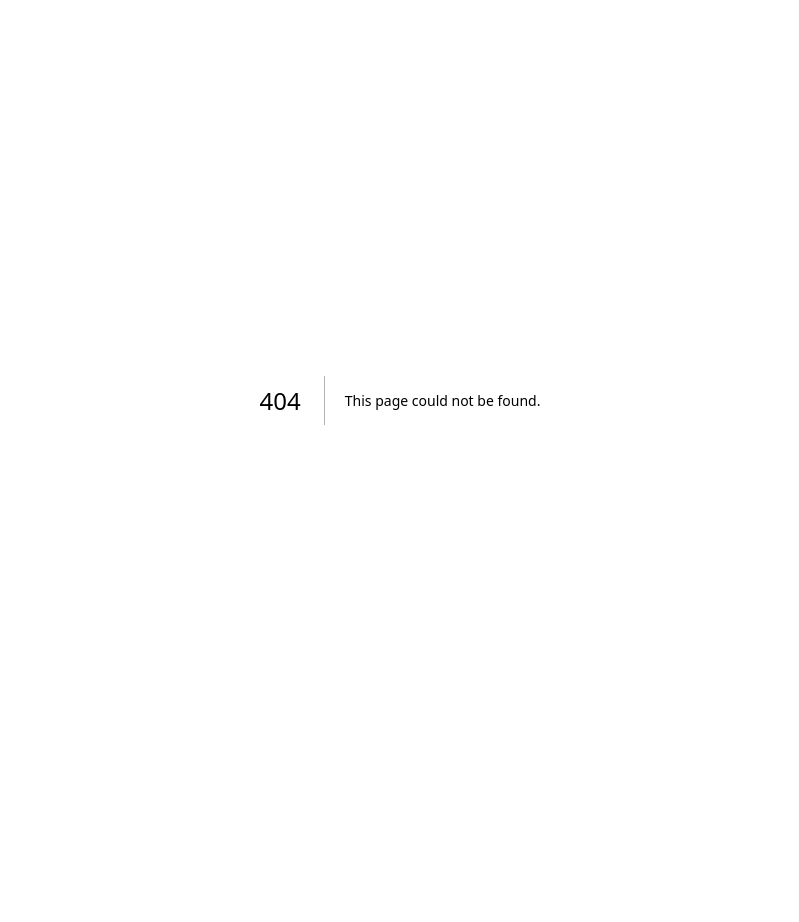
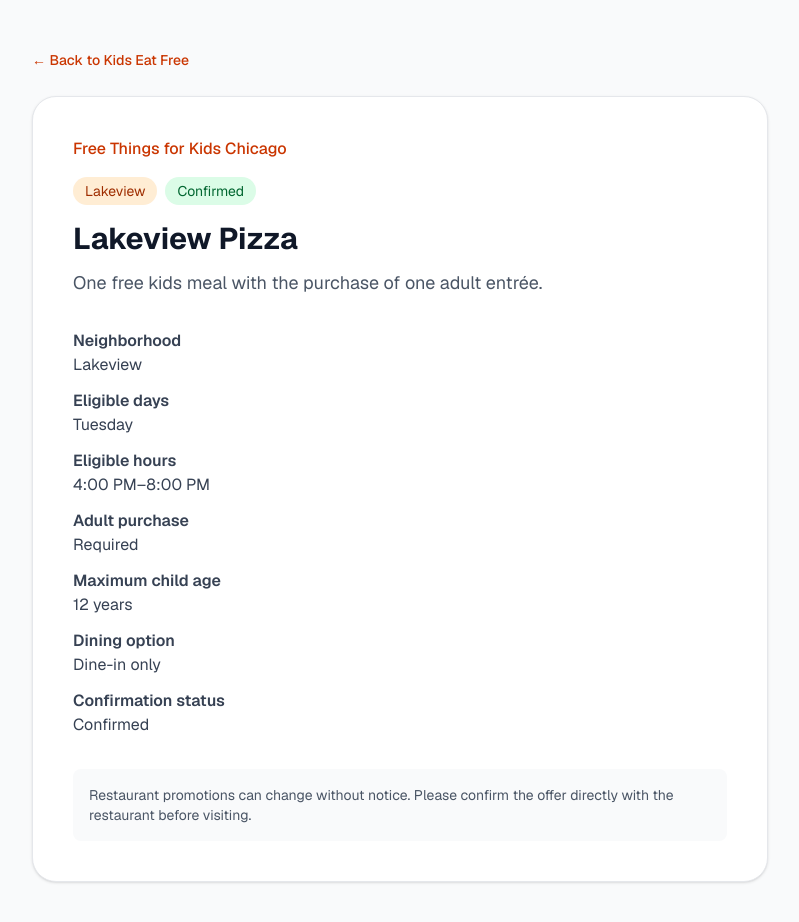
Before and after one commit to kpketanhpatel-harish/free_things_for_kids, a Next.js app: page /kids-eat-free/lakeview-pizza-tuesday in a window 1280 px wide. Before the commit this address had no page. Shown: the top 922 px of the page, without its empty margins (240-1039 px from the left). Before the commit the page ends 800 px from the top, so only its background shows below. Built offline with nearby package versions, Linux system fonts and the light colour scheme.

Commit message:
Updates with updates to activity cards, new sample activities, and new details buttons.

```diff
--- /dev/null
+++ b/src/app/activities/[id]/page.tsx
@@ -0,0 +1,112 @@
+import Link from "next/link";
+import { notFound } from "next/navigation";
+import { activities } from "@/data/activities";
+import { formatActivityDate } from "@/lib/formatActivityDate";
+
+type ActivityDetailPageProps = {
+  params: Promise<{ id: string }>;
+};
+
+export function generateStaticParams() {
+  return activities.map((activity) => ({
+    id: activity.id,
+  }));
+}
+
+export default async function ActivityDetailPage({
+  params,
+}: ActivityDetailPageProps) {
+  const { id } = await params;
+
+  const activity = activities.find((item) => item.id === id);
+
+  if (!activity) {
+    notFound();
+  }
+
+  return (
+    <main className="min-h-screen bg-gray-50">
+      <section className="mx-auto max-w-3xl px-4 py-12">
+        <Link
+          href="/activities"
+          className="text-sm font-medium text-blue-700 hover:underline focus:outline-none focus:ring-2 focus:ring-blue-500 focus:ring-offset-2"
+        >
+          ← Back to Activities
+        </Link>
+
+        <article className="mt-6 rounded-3xl border border-gray-200 bg-white p-6 shadow-sm md:p-10">
+          <p className="font-medium text-blue-700">
+            Free Things for Kids Chicago
+          </p>
+
+          <div className="mt-4 flex flex-wrap gap-2">
+            <span className="rounded-full bg-blue-100 px-3 py-1 text-sm text-blue-800">
+              {activity.neighborhood}
+            </span>
+
+            <span className="rounded-full bg-green-100 px-3 py-1 text-sm text-green-800">
+              Free
+            </span>
+          </div>
+
+          <h1 className="mt-4 text-3xl font-bold text-gray-900">
+            <span className="mr-2" aria-hidden="true">
+              {activity.icon}
+            </span>
+            {activity.title}
+          </h1>
+
+          <p className="mt-3 text-lg text-gray-600">{activity.summary}</p>
+
+          <dl className="mt-8 space-y-3 text-gray-700">
+            <div>
+              <dt className="font-semibold">Date</dt>
+              <dd>{formatActivityDate(activity.date)}</dd>
+            </div>
+
+            <div>
+              <dt className="font-semibold">Time</dt>
+              <dd>
+                {activity.startTime}
+                {activity.endTime ? `–${activity.endTime}` : ""}
+              </dd>
+            </div>
+
+            <div>
+              <dt className="font-semibold">Venue</dt>
+              <dd>{activity.venue}</dd>
+            </div>
+
+            <div>
+              <dt className="font-semibold">Neighborhood</dt>
+              <dd>{activity.neighborhood}</dd>
+            </div>
+
+            <div>
+              <dt className="font-semibold">Age group</dt>
+              <dd>{activity.ageGroup}</dd>
+            </div>
+
+            <div>
+              <dt className="font-semibold">Registration</dt>
+              <dd>
+                {activity.registrationRequired ? "Required" : "Not required"}
+              </dd>
+            </div>
+          </dl>
+
+          <div className="mt-8">
+            <a
+              href={activity.sourceUrl}
+              target="_blank"
+              rel="noreferrer"
+              className="inline-flex rounded-lg bg-blue-700 px-4 py-2 font-medium text-white transition hover:bg-blue-800 focus:outline-none focus:ring-2 focus:ring-blue-500 focus:ring-offset-2"
+            >
+              View Original Source
+            </a>
+          </div>
+        </article>
+      </section>
+    </main>
+  );
+}
--- /dev/null
+++ b/src/app/kids-eat-free/[id]/page.tsx
@@ -0,0 +1,126 @@
+import Link from "next/link";
+import { notFound } from "next/navigation";
+import { restaurantOffers } from "@/data/restaurantOffers";
+
+type RestaurantOfferDetailPageProps = {
+  params: Promise<{ id: string }>;
+};
+
+export function generateStaticParams() {
+  return restaurantOffers.map((offer) => ({
+    id: offer.id,
+  }));
+}
+
+export default async function RestaurantOfferDetailPage({
+  params,
+}: RestaurantOfferDetailPageProps) {
+  const { id } = await params;
+
+  const offer = restaurantOffers.find((item) => item.id === id);
+
+  if (!offer) {
+    notFound();
+  }
+
+  return (
+    <main className="min-h-screen bg-gray-50">
+      <section className="mx-auto max-w-3xl px-4 py-12">
+        <Link
+          href="/kids-eat-free"
+          className="text-sm font-medium text-orange-700 hover:underline focus:outline-none focus:ring-2 focus:ring-orange-500 focus:ring-offset-2"
+        >
+          ← Back to Kids Eat Free
+        </Link>
+
+        <article className="mt-6 rounded-3xl border border-gray-200 bg-white p-6 shadow-sm md:p-10">
+          <p className="font-medium text-orange-700">
+            Free Things for Kids Chicago
+          </p>
+
+          <div className="mt-4 flex flex-wrap gap-2">
+            <span className="rounded-full bg-orange-100 px-3 py-1 text-sm text-orange-800">
+              {offer.neighborhood}
+            </span>
+
+            <span
+              className={
+                offer.confirmed
+                  ? "rounded-full bg-green-100 px-3 py-1 text-sm text-green-800"
+                  : "rounded-full bg-yellow-100 px-3 py-1 text-sm text-yellow-800"
+              }
+            >
+              {offer.confirmed ? "Confirmed" : "Unconfirmed"}
+            </span>
+          </div>
+
+          <h1 className="mt-4 text-3xl font-bold text-gray-900">
+            {offer.restaurantName}
+          </h1>
+
+          <p className="mt-3 text-lg text-gray-600">{offer.offerSummary}</p>
+
+          {!offer.confirmed && (
+            <p
+              className="mt-5 rounded-lg bg-yellow-50 p-4 text-sm text-yellow-900"
+              role="alert"
+            >
+              This offer has not yet been confirmed. Contact the restaurant
+              before visiting.
+            </p>
+          )}
+
+          <dl className="mt-8 space-y-3 text-gray-700">
+            <div>
+              <dt className="font-semibold">Neighborhood</dt>
+              <dd>{offer.neighborhood}</dd>
+            </div>
+
+            <div>
+              <dt className="font-semibold">Eligible days</dt>
+              <dd>{offer.eligibleDays.join(", ")}</dd>
+            </div>
+
+            <div>
+              <dt className="font-semibold">Eligible hours</dt>
+              <dd>{offer.eligibleHours}</dd>
+            </div>
+
+            <div>
+              <dt className="font-semibold">Adult purchase</dt>
+              <dd>
+                {offer.adultPurchaseRequired ? "Required" : "Not required"}
+              </dd>
+            </div>
+
+            <div>
+              <dt className="font-semibold">Maximum child age</dt>
+              <dd>
+                {offer.maximumChildAge
+                  ? `${offer.maximumChildAge} years`
+                  : "Not specified"}
+              </dd>
+            </div>
+
+            <div>
+              <dt className="font-semibold">Dining option</dt>
+              <dd>
+                {offer.dineInOnly ? "Dine-in only" : "Dine-in or takeaway"}
+              </dd>
+            </div>
+
+            <div>
+              <dt className="font-semibold">Confirmation status</dt>
+              <dd>{offer.confirmed ? "Confirmed" : "Unconfirmed"}</dd>
+            </div>
+          </dl>
+
+          <p className="mt-8 rounded-lg bg-gray-50 p-4 text-sm text-gray-600">
+            Restaurant promotions can change without notice. Please confirm the
+            offer directly with the restaurant before visiting.
+          </p>
+        </article>
+      </section>
+    </main>
+  );
+}
--- a/src/components/ActivityCard.tsx
+++ b/src/components/ActivityCard.tsx
@@ -1,3 +1,4 @@
+import Link from "next/link";
 import type { Activity } from "@/types";
 import { formatActivityDate } from "@/lib/formatActivityDate";
 
@@ -65,6 +66,15 @@
             Free
           </span>
         </div>
+
+        <div className="mt-4">
+          <Link
+            href={`/activities/${activity.id}`}
+            className="inline-flex rounded-lg bg-blue-700 px-4 py-2 text-sm font-medium text-white transition hover:bg-blue-800 focus:outline-none focus:ring-2 focus:ring-blue-500 focus:ring-offset-2"
+          >
+            View Details
+          </Link>
+        </div>
       </article>
     );
   }
@@ -119,14 +129,23 @@
         </div>
       </dl>
 
+      <div className="mt-5 flex flex-wrap items-center gap-4">
+        <Link
+          href={`/activities/${activity.id}`}
+          className="inline-flex rounded-lg bg-blue-700 px-4 py-2 font-medium text-white transition hover:bg-blue-800 focus:outline-none focus:ring-2 focus:ring-blue-500 focus:ring-offset-2"
+        >
+          View Details
+        </Link>
+
         <a
           href={activity.sourceUrl}
           target="_blank"
           rel="noreferrer"
-        className="mt-5 inline-block font-medium text-blue-700 hover:underline"
+          className="font-medium text-blue-700 hover:underline focus:outline-none focus:ring-2 focus:ring-blue-500 focus:ring-offset-2"
         >
           View original source
         </a>
+      </div>
     </article>
   );
 }
--- a/src/components/RestaurantOfferCard.tsx
+++ b/src/components/RestaurantOfferCard.tsx
@@ -1,3 +1,4 @@
+import Link from "next/link";
 import type { RestaurantOffer } from "@/types";
 
 type RestaurantOfferCardProps = {
@@ -57,6 +58,13 @@
             Free
           </span>
         </div>
+
+        <Link
+          href={`/kids-eat-free/${offer.id}`}
+          className="mt-4 inline-flex rounded-lg bg-orange-700 px-4 py-2 text-sm font-medium text-white transition hover:bg-orange-800 focus:outline-none focus:ring-2 focus:ring-orange-500 focus:ring-offset-2"
+        >
+          View Details
+        </Link>
       </article>
     );
   }
@@ -126,6 +134,13 @@
           before visiting.
         </p>
       )}
+
+      <Link
+        href={`/kids-eat-free/${offer.id}`}
+        className="mt-5 inline-flex rounded-lg bg-orange-700 px-4 py-2 font-medium text-white transition hover:bg-orange-800 focus:outline-none focus:ring-2 focus:ring-orange-500 focus:ring-offset-2"
+      >
+        View Details
+      </Link>
     </article>
   );
 }
```
Lines whose indentation alone changed are shown as unchanged.
